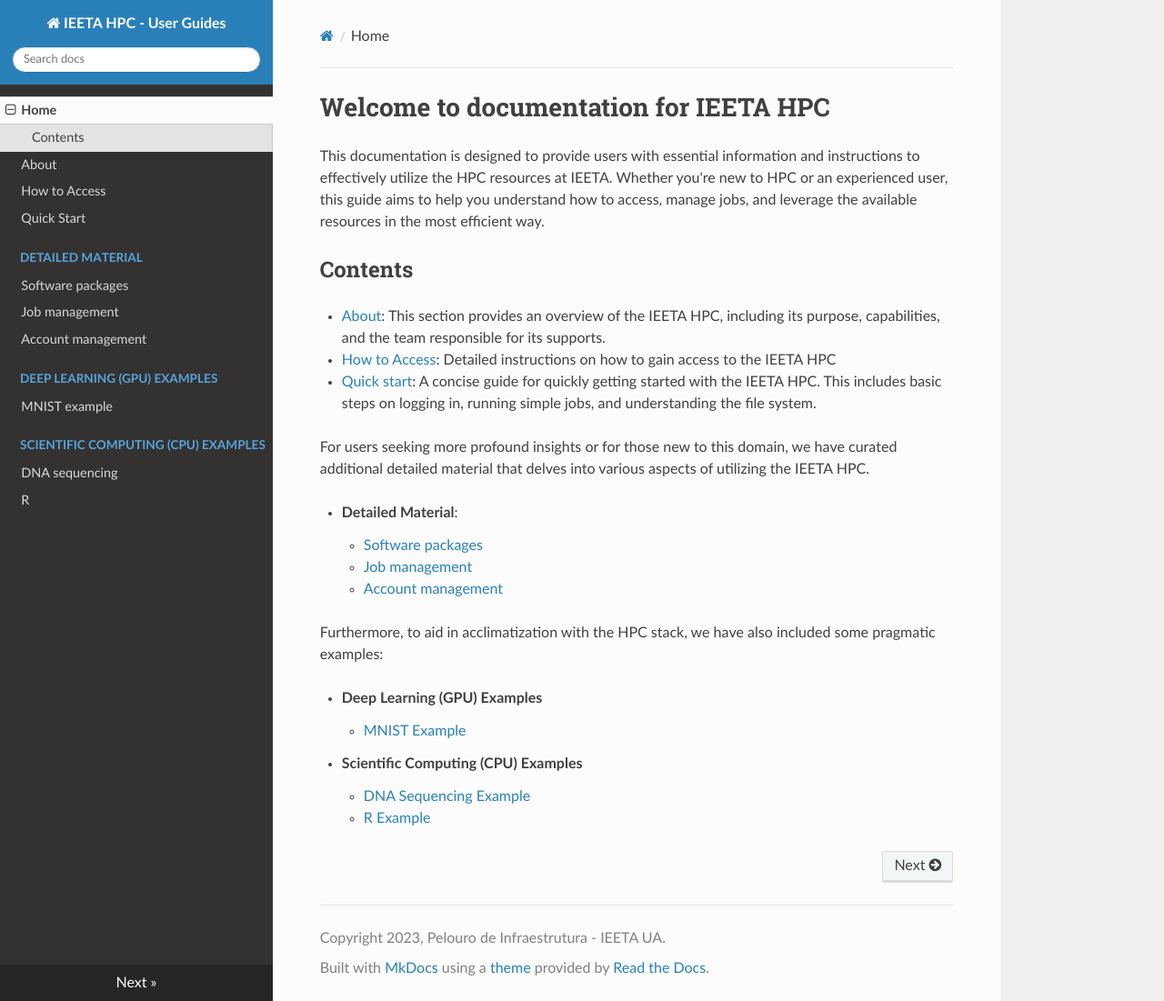
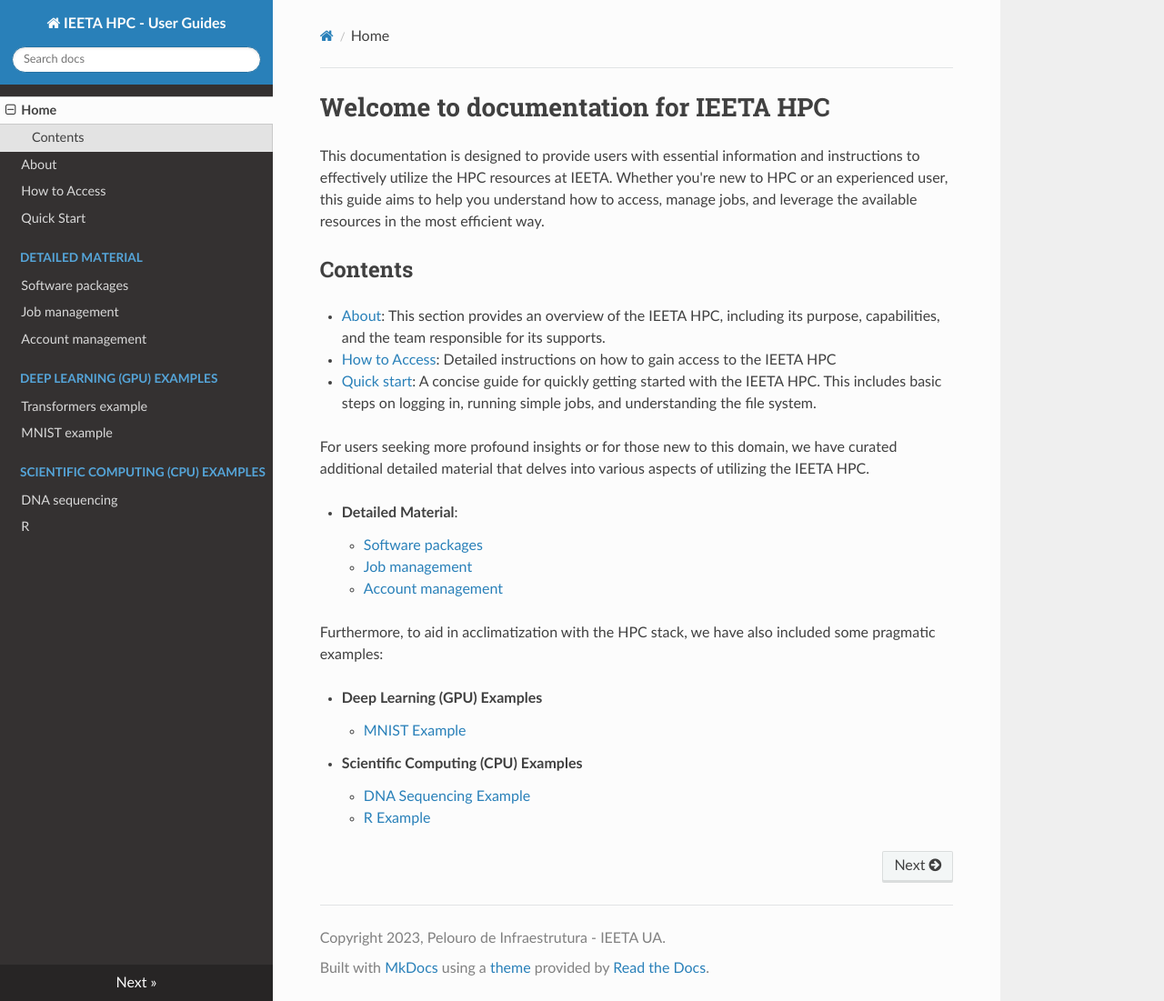
Before and after one commit to ieeta-pt/HPC-guides, an MkDocs documentation site: the page built from docs/index.md, in a window 1280 px wide and 1101 px high. Shown: the whole window at 91% size. Built offline with MkDocs 1.6.1, drawn with Linux system fonts in a browser that asks for light colours; nearby versions of some CDN libraries.

Commit message:
Update mkdocs.yml

```diff
--- a/mkdocs.yml
+++ b/mkdocs.yml
@@ -12,6 +12,7 @@ nav:
     - Job management: detail_material/job_management.md
     - Account management: detail_material/account_management.md
   - Deep Learning (GPU) Examples:
+    - Transformers example: examples/dl/transformers.md
     - MNIST example: examples/dl/mnist.md
   - Scientific Computing (CPU) Examples:
     - DNA sequencing: examples/sc/dna.md
```
